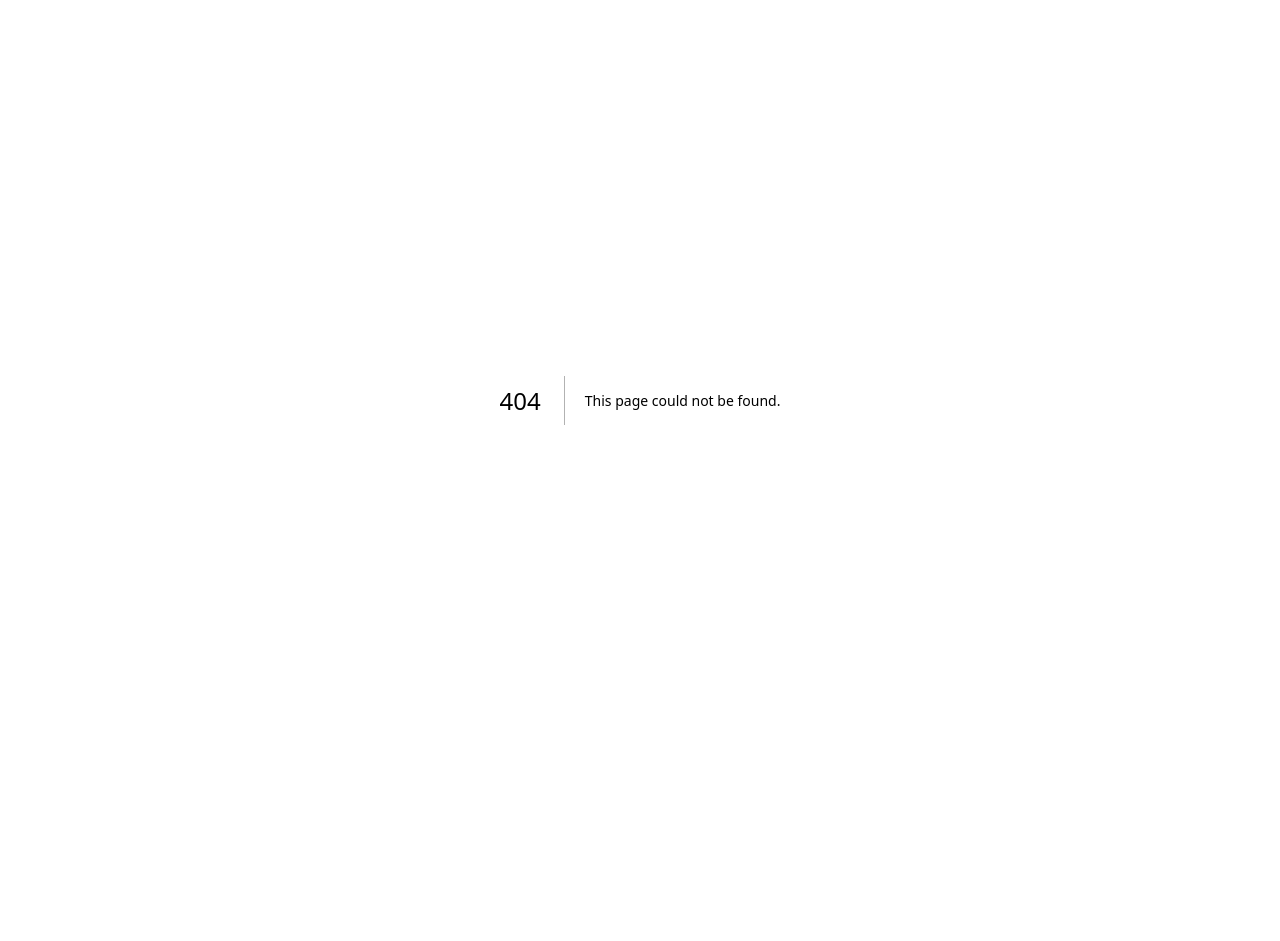
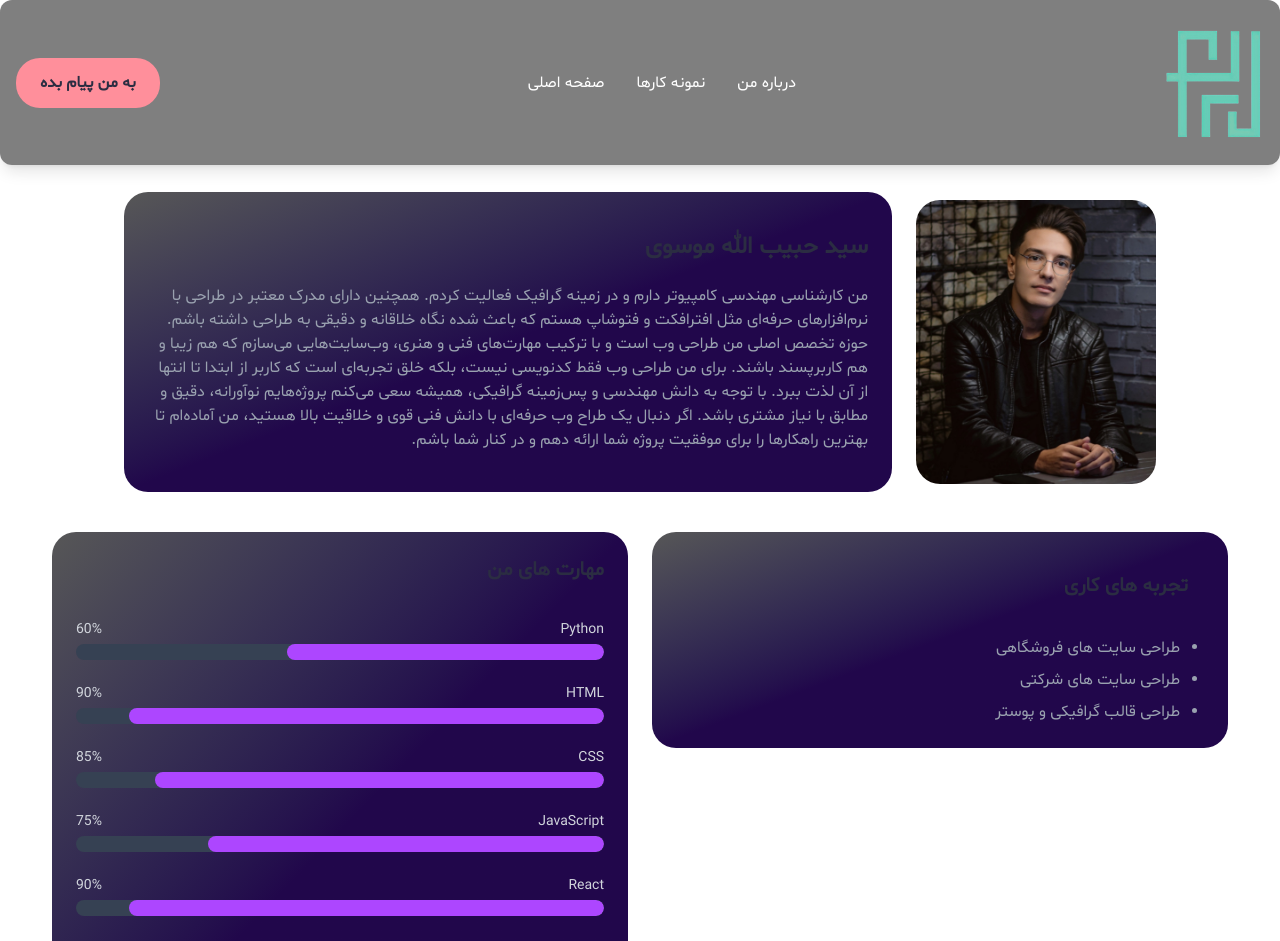
Before and after one commit to Habib2015s/NemooneKar, a Next.js app: page /darbare in a window 1280 px wide. Before the commit this address had no page. Shown: the top 941 px of the page. Before the commit the page ends 800 px from the top, so only its background shows below. Built offline with nearby package versions, Linux system fonts and the light colour scheme.

Commit message:
finish about comp

```diff
--- a/app/MainBox.js
+++ b/app/MainBox.js
@@ -1,4 +1,5 @@
 "use client"
+import Link from "next/link";
 import Marquee from "./Marquee";
 import Medias from "./Medias";
 import { motion } from "framer-motion";
@@ -24,30 +25,34 @@ export default function MainBox() {
             transition={{ delay: 0.5, duration: 0.6 }}
           >
             {/* Box 1 */}
+            <Link href="/nemone">
             <motion.div
               whileHover={{ scale: 1.05 }}
               className="max-w-sm w-full cursor-pointer h-fit shadow-3xl flex flex-col p-6 rounded-3xl
-                bg-gradient-to-br from-[#FFDDE1] via-[#FF8F9B] to-[#21074b] transition-transform"
-            >
+              bg-gradient-to-br from-[#FFDDE1] via-[#FF8F9B] to-[#21074b] transition-transform"
+              >
               <img src='./imgg.png' alt="نمونه کار" className='rounded-lg object-cover w-full h-40 sm:h-52' />
               <p style={{ fontFamily: "Shabnam" }} className='font-bold text-xl justify-end flex mt-4'>
                 نمونه کارها
               </p>
               <p className='text-gray-500 flex justify-end'>از نمونه کارها بازدید کنید</p>
             </motion.div>
+                </Link>
 
             {/* Box 2 */}
+            <Link href="/darbare">
             <motion.div
               whileHover={{ scale: 1.05 }}
-              className="max-w-sm w-full cursor-pointer shadow-3xl flex flex-col p-6 rounded-3xl
-                bg-gradient-to-br from-[#FFDDE1] via-[#FF8F9B] to-[#21074b] transition-transform"
-            >
+              className="max-w-sm w-full cursor-pointer h-fit shadow-3xl flex flex-col p-6 rounded-3xl
+              bg-gradient-to-br from-[#FFDDE1] via-[#FF8F9B] to-[#21074b] transition-transform"
+              >
               <img src='./person.png' alt="درباره من" className='rounded-lg object-cover w-full h-40 sm:h-52' />
               <p style={{ fontFamily: "Shabnam" }} className='font-bold text-xl justify-end flex mt-4'>
                 درباره من
               </p>
               <p className='text-gray-500 flex justify-end'>درباره من بیشتر بدانید</p>
             </motion.div>
+                </Link>
           </motion.div>
         </div>
 
--- a/app/Menu.js
+++ b/app/Menu.js
@@ -58,8 +58,9 @@ export default function Menu  ()  {const [isScrolled, setIsScrolled] = useState(
                 transition-all duration-500 ease-in-out
                 ${isScrolled ? 'gap-3 text-sm' : 'gap-8 text-base'}
               `}
-            >
+            ><Link href="/darbare">
               <p className='hover:text-[#FF8F9B] cursor-pointer'>درباره من</p>
+            </Link>
               <Link href="/nemone">
               <p className='hover:text-[#FF8F9B] cursor-pointer'>نمونه کارها</p>
               </Link>
--- /dev/null
+++ b/app/darbare/page.js
@@ -0,0 +1,97 @@
+"use client"
+import React, { useState, useEffect } from "react";
+import Menu from "../Menu";
+
+export default function Page() {
+  const skillsData = [
+    { name: "Python", level: 60 },
+    { name: "HTML", level: 90 },
+    { name: "CSS", level: 85 },
+    { name: "JavaScript", level: 75 },
+    { name: "React", level: 90 },
+    { name: "Next.js", level: 100 },
+    { name: "Photoshop", level: 55 },
+    { name: "After Effects", level: 80 },
+  ];
+
+  const [skills, setSkills] = useState(
+    skillsData.map(skill => ({ ...skill, current: 0 }))
+  );
+
+  useEffect(() => {
+    const timer = setTimeout(() => {
+      setSkills(skillsData.map(skill => ({ ...skill, current: skill.level })));
+    }, 300);
+    return () => clearTimeout(timer);
+  }, []);
+
+  return (
+    <div style={{ fontFamily: "Shabnam", direction: "rtl" }}>
+      <Menu />
+
+      {/* بخش معرفی */}
+      <div className="mt-48 flex flex-col md:flex-row gap-6 justify-center items-center px-4 md:px-0">
+        <div className="w-full max-w-xs md:max-w-60 h-48 md:h-full flex justify-center md:justify-end mb-4 md:mb-0">
+          <img
+            src="./me.jpg"
+            alt="me"
+            className="rounded-3xl h-full w-auto object-cover max-w-full"
+          />
+        </div>
+        <div className="max-w-3xl flex flex-col shadow-3xl gap-5 rounded-3xl p-6 bg-gradient-to-br from-[#575757] via-[#21074b] to-[#21074b]">
+          <p className="font-bold text-2xl mt-4 text-right">سید حبیب الله موسوی</p>
+          <p className="text-gray-400 text-right mb-4">
+            من کارشناسی مهندسی کامپیوتر دارم و در زمینه گرافیک فعالیت کردم.
+            همچنین دارای مدرک معتبر در طراحی با نرم‌افزارهای حرفه‌ای مثل
+            افترافکت و فتوشاپ هستم که باعث شده نگاه خلاقانه و دقیقی به طراحی
+            داشته باشم. حوزه تخصص اصلی من طراحی وب است و با ترکیب مهارت‌های
+            فنی و هنری، وب‌سایت‌هایی می‌سازم که هم زیبا و هم کاربرپسند باشند.
+            برای من طراحی وب فقط کدنویسی نیست، بلکه خلق تجربه‌ای است که کاربر
+            از ابتدا تا انتها از آن لذت ببرد. با توجه به دانش مهندسی و
+            پس‌زمینه گرافیکی، همیشه سعی می‌کنم پروژه‌هایم نوآورانه، دقیق و
+            مطابق با نیاز مشتری باشد. اگر دنبال یک طراح وب حرفه‌ای با دانش
+            فنی قوی و خلاقیت بالا هستید، من آماده‌ام تا بهترین راهکارها را برای
+            موفقیت پروژه شما ارائه دهم و در کنار شما باشم.
+          </p>
+        </div>
+
+      </div>
+
+      {/* بخش تجربه‌ها و مهارت‌ها */}
+      <div className="flex flex-col justify-center md:flex-row gap-6 m-10">
+
+        {/* تجربه های کاری */}
+        <div className="max-w-xl flex flex-col h-fit shadow-3xl gap-5 rounded-3xl p-6 bg-gradient-to-br from-[#575757] via-[#21074b] to-[#21074b] flex-1">
+          <p className="text-right font-bold text-xl m-4">تجربه های کاری</p>
+          <ul className="list-disc text-gray-400 space-y-2 pr-6">
+            <li>طراحی سایت های فروشگاهی</li>
+            <li>طراحی سایت های شرکتی</li>
+            <li>طراحی قالب گرافیکی و پوستر</li>
+          </ul>
+        </div>
+
+        {/* مهارت های من */}
+        <div className="max-w-xl flex flex-col shadow-3xl gap-5 rounded-3xl p-6 bg-gradient-to-br from-[#575757] via-[#21074b] to-[#21074b] flex-1">
+          <p className="text-right font-bold text-xl mb-4">مهارت های من</p>
+          <div className="space-y-6">
+            {skills.map((skill, i) => (
+              <div key={i}>
+                <div className="flex justify-between text-gray-300 text-sm mb-1">
+                  <span>{skill.name}</span>
+                  <span>{skill.current}%</span>
+                </div>
+                <div className="w-full bg-gray-700 rounded-full h-4 overflow-hidden relative">
+                  <div
+                    className="bg-purple-500 h-4 rounded-full transition-all duration-1000 ease-out"
+                    style={{ width: `${skill.current}%` }}
+                  ></div>
+                </div>
+              </div>
+            ))}
+          </div>
+        </div>
+
+      </div>
+    </div>
+  );
+}
```
